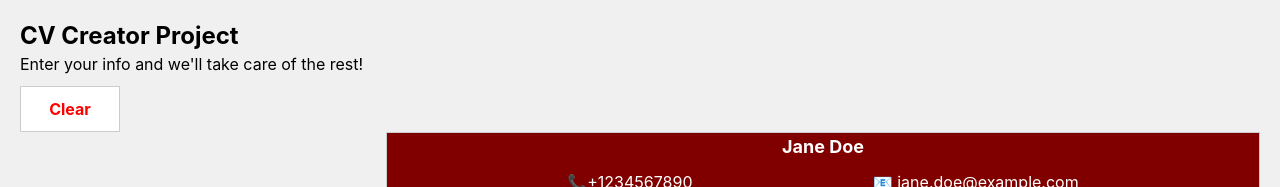
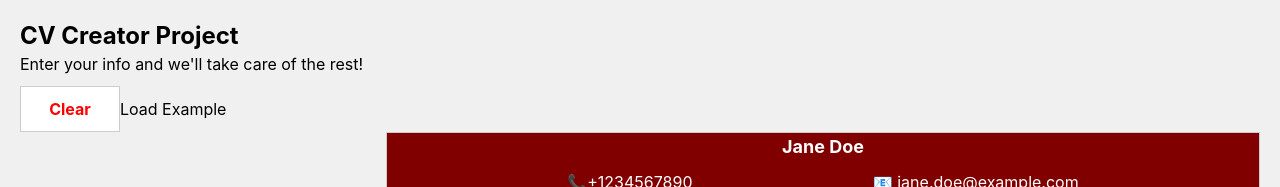
Before and after one commit to pinkx-xlink/react-cv-generator, a React (Vite) app: page / in a window 1280 px wide. Shown: the top 187 px of the page. Built offline with nearby package versions, Linux system fonts and the light colour scheme.

Commit message:
Add a "Load Example" button that adds the example back onto the CV form

```diff
--- a/src/components/Info.jsx
+++ b/src/components/Info.jsx
@@ -139,6 +139,31 @@ export default function Info() {
       >
         Clear
       </button>
+
+      <button
+        onClick={() => {
+          setFirstName("John");
+          setLastName("Doe");
+          setEmail("john.doe@example.com");
+          setPhoneNumber("123-456-7890");
+          setSummary(
+            "Experienced software developer with a passion for creating innovative solutions.",
+          );
+          setSchoolName("University of Example");
+          setFieldOfStudy("Computer Science");
+          setYearsOfStudy("4");
+          setCompanyName("Example Corp");
+          setPositionTitle("Software Engineer");
+          setResponsibilities([
+            "Develop and maintain software applications",
+            "Collaborate with team members",
+            "Present findings to stakeholders",
+          ]);
+        }}
+      >
+        Load Example
+      </button>
+
       <div className="info grid grid-cols-1 gap-4">
         {/* THIS IS THE OLD INPUT FIELDS LIST */}
         {/*
```
